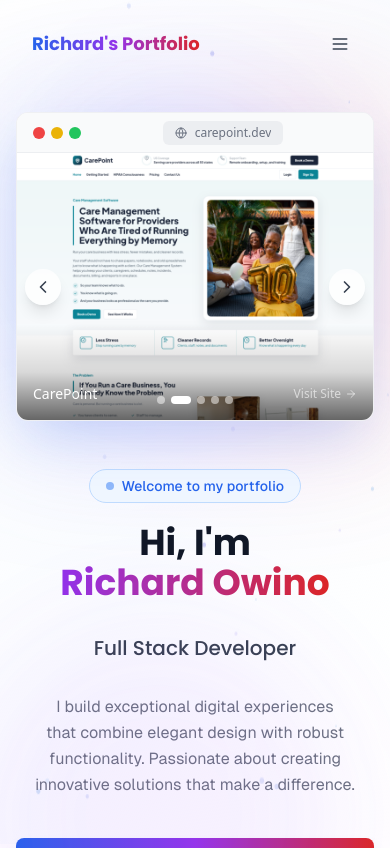
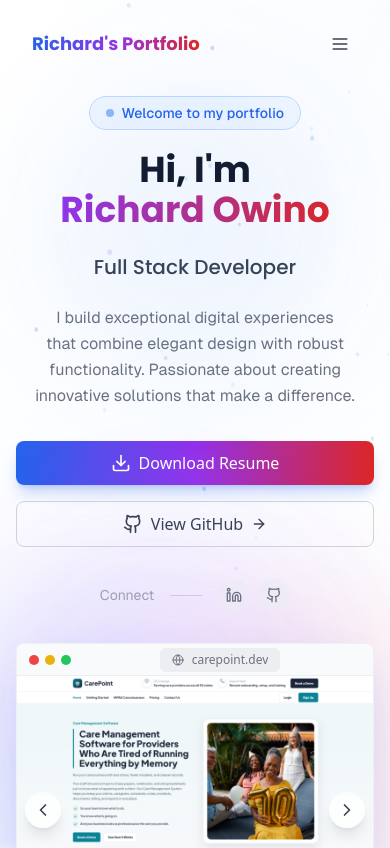
Before and after one commit to Richard-Abraham/modern-web-portfolio, a Next.js app: page / in a window 390 px wide. Shown: the top 848 px of the page. Built offline with nearby package versions, Linux system fonts and the light colour scheme.

Commit message:
Fix mobile layout and button clickability

```diff
--- a/app/components/Hero.tsx
+++ b/app/components/Hero.tsx
@@ -73,7 +73,7 @@ export function Hero() {
   return (
     <motion.section
       id="hero"
-      className="relative min-h-screen flex items-center pt-28 pb-16 md:pt-32 lg:pt-36"
+      className="relative min-h-[calc(100vh-4rem)] flex flex-col md:flex-row items-center px-4 sm:px-6 lg:px-8 gap-8 md:gap-12 lg:gap-16 xl:gap-24 pt-24 sm:pt-28 md:pt-32 lg:pt-36 pb-8 md:pb-16"
       initial="hidden"
       animate="visible"
       variants={containerVariants}
@@ -85,9 +85,9 @@ export function Hero() {
       <div className="absolute top-20 left-10 w-72 h-72 bg-blue-500/10 dark:bg-blue-500/5 rounded-full blur-3xl animate-pulse-glow" />
       <div className="absolute bottom-20 right-10 w-96 h-96 bg-purple-500/10 dark:bg-purple-500/5 rounded-full blur-3xl animate-pulse-glow" style={{ animationDelay: '2s' }} />
 
-      <div className="w-full max-w-7xl mx-auto px-4 sm:px-6 lg:px-8">
-        <div className="flex flex-col-reverse lg:flex-row items-center gap-12 lg:gap-16 xl:gap-24">
-          <div className="w-full lg:w-[58%] space-y-8 text-center lg:text-left">
+      <div className="w-full max-w-7xl mx-auto">
+        <div className="flex flex-col md:flex-row items-center gap-8 md:gap-12 lg:gap-16 xl:gap-24">
+          <div className="w-full md:w-[55%] space-y-6 md:space-y-8 text-center md:text-left">
             <motion.div variants={itemVariants} className="space-y-5">
               <div className="inline-flex items-center gap-2 px-4 py-1.5 rounded-full bg-blue-50 dark:bg-blue-900/20 border border-blue-200 dark:border-blue-800/50">
                 <span className="w-2 h-2 rounded-full bg-blue-500 animate-pulse" />
@@ -125,28 +125,26 @@ export function Hero() {
             className="flex flex-col sm:flex-row gap-4 justify-center md:justify-start items-center pt-2"
             variants={itemVariants}
           >
-            <Link
+            <a
               href="/Docs/Richard Owino CV.pdf"
               download="Richard_Owino_Resume.pdf"
-              target="_blank"
-              rel="noopener noreferrer"
-              className="inline-flex items-center justify-center gap-2 rounded-lg text-base sm:text-lg px-8 py-3 w-full sm:w-auto font-medium bg-gradient-to-r from-blue-600 via-purple-600 to-red-600 text-white hover:opacity-90 shadow-lg shadow-blue-600/25 dark:shadow-blue-600/20 transition-all duration-200"
+              className="inline-flex items-center justify-center gap-2 rounded-lg text-base sm:text-lg px-6 sm:px-8 py-2.5 sm:py-3 w-full sm:w-auto font-medium bg-gradient-to-r from-blue-600 via-purple-600 to-red-600 text-white hover:opacity-90 shadow-lg shadow-blue-600/25 dark:shadow-blue-600/20 transition-all duration-200"
             >
               <Download className="h-5 w-5" />
               Download Resume
-            </Link>
+            </a>
 
-            <Link
+            <a
               href="https://github.com/Richard-Abraham"
               target="_blank"
               rel="noopener noreferrer"
               aria-label="View GitHub Profile"
-              className="inline-flex items-center justify-center gap-2 rounded-lg text-base sm:text-lg px-8 py-3 w-full sm:w-auto font-medium border border-gray-300 dark:border-gray-600 text-gray-700 dark:text-gray-200 hover:bg-gray-100 dark:hover:bg-gray-800 hover:border-gray-400 dark:hover:border-gray-500 transition-all duration-200 group"
+              className="inline-flex items-center justify-center gap-2 rounded-lg text-base sm:text-lg px-6 sm:px-8 py-2.5 sm:py-3 w-full sm:w-auto font-medium border border-gray-300 dark:border-gray-600 text-gray-700 dark:text-gray-200 hover:bg-gray-100 dark:hover:bg-gray-800 hover:border-gray-400 dark:hover:border-gray-500 transition-all duration-200 group"
             >
               <Github className="h-5 w-5 group-hover:scale-110 transition-transform" />
               View GitHub
               <ArrowRight className="h-4 w-4 group-hover:translate-x-1 transition-transform" />
-            </Link>
+            </a>
           </motion.div>
 
             <motion.div
@@ -179,7 +177,7 @@ export function Hero() {
           </div>
 
           <motion.div
-            className="w-full lg:w-[42%] flex items-center justify-center"
+            className="w-full md:w-[45%] flex items-center justify-center"
             variants={{
               hidden: { opacity: 0, x: 60, scale: 0.95 },
               visible: {
@@ -190,13 +188,13 @@ export function Hero() {
               }
             }}
           >
-            <div className="relative w-full max-w-[520px] mx-auto lg:ml-auto">
-              <div className="relative rounded-xl overflow-hidden border border-gray-200/60 dark:border-gray-700/60 bg-white dark:bg-gray-900 shadow-2xl shadow-blue-600/20 dark:shadow-blue-800/30">
-                <div className="h-10 flex items-center px-4 gap-2 bg-gray-50 dark:bg-gray-800/80 border-b border-gray-200/60 dark:border-gray-700/60">
+            <div className="relative w-full max-w-[400px] sm:max-w-[520px] mx-auto lg:ml-auto">
+              <div className="relative rounded-lg sm:rounded-xl overflow-hidden border border-gray-200/60 dark:border-gray-700/60 bg-white dark:bg-gray-900 shadow-2xl shadow-blue-600/20 dark:shadow-blue-800/30">
+                <div className="h-8 sm:h-10 flex items-center px-3 sm:px-4 gap-2 bg-gray-50 dark:bg-gray-800/80 border-b border-gray-200/60 dark:border-gray-700/60">
                   <div className="flex items-center gap-1.5">
-                    <div className="w-3 h-3 rounded-full bg-red-500" />
-                    <div className="w-3 h-3 rounded-full bg-yellow-500" />
-                    <div className="w-3 h-3 rounded-full bg-green-500" />
+                    <div className="w-2.5 h-2.5 sm:w-3 sm:h-3 rounded-full bg-red-500" />
+                    <div className="w-2.5 h-2.5 sm:w-3 sm:h-3 rounded-full bg-yellow-500" />
+                    <div className="w-2.5 h-2.5 sm:w-3 sm:h-3 rounded-full bg-green-500" />
                   </div>
                   <div className="flex-1 flex items-center justify-center">
                     <div className="flex items-center gap-2 px-3 py-1 rounded-md bg-gray-200/60 dark:bg-gray-700/60 text-xs text-gray-500 dark:text-gray-400 max-w-[220px]">
```
